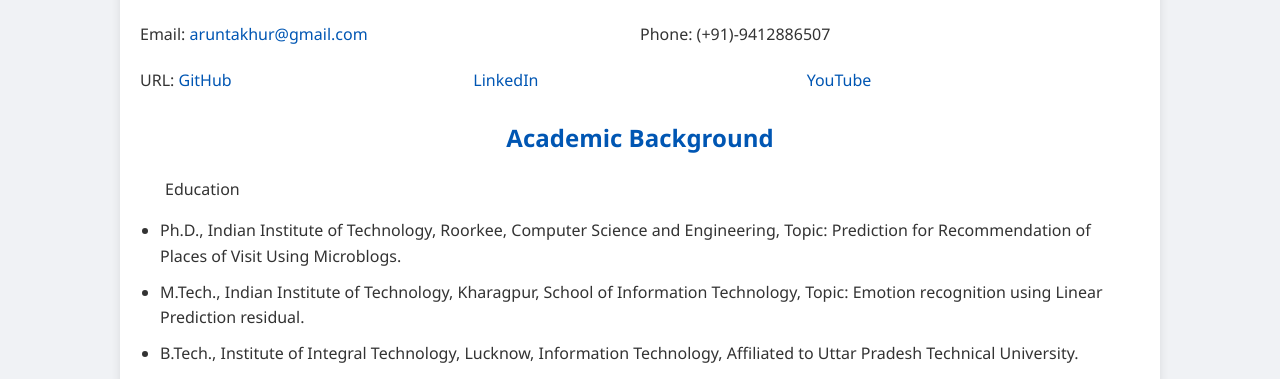
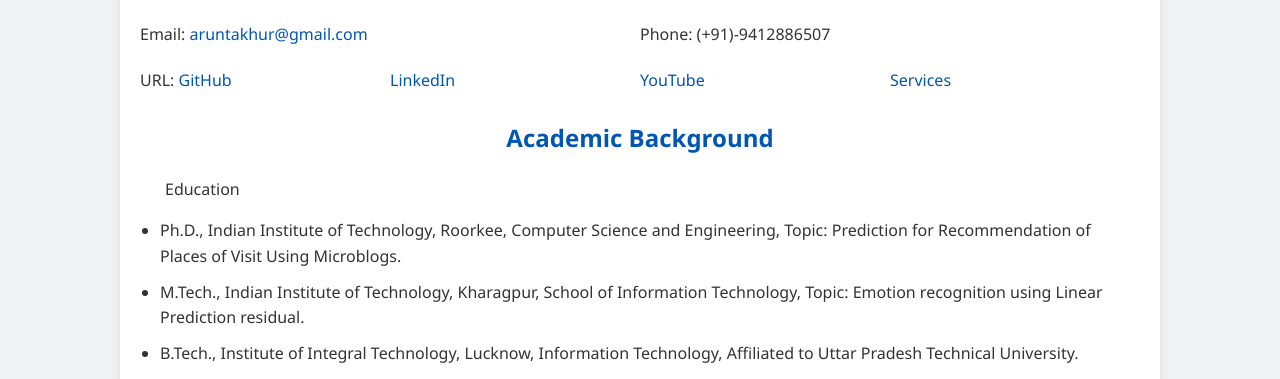
Before and after one commit to aruntakhur/aruntakhur.github.io, a plain HTML site: page index.html in a window 1280 px wide. Shown: the part 418-797 px from the top of the page. Drawn offline with Linux system fonts and the light colour scheme.

Commit message:
Update index.html

```diff
--- a/index.html
+++ b/index.html
@@ -108,6 +108,7 @@
         <div>URL: <a href="https://github.com/aruntakhur/" target="_blank">GitHub</a></div>
         <div><a href="https://www.linkedin.com/in/arun-chauhan-01b03a15/" target="_blank">LinkedIn</a></div>
         <div><a href="https://www.youtube.com/channel/UCQMHMAJ7GMnW1FuW_N-rFsA" target="_blank">YouTube</a></div>
+        <div><a href="https://raw.githubusercontent.com/aruntakhur/aruntakhur.github.io/main/services.html" target="_blank">Services</a></div>
     </div>
 
     <h2>Academic Background</h2>
```
